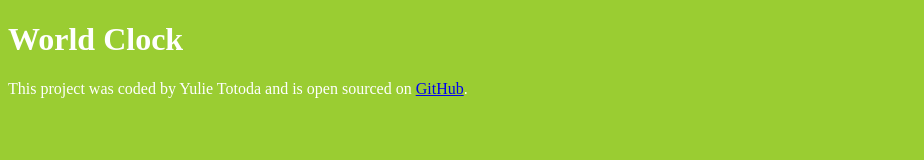
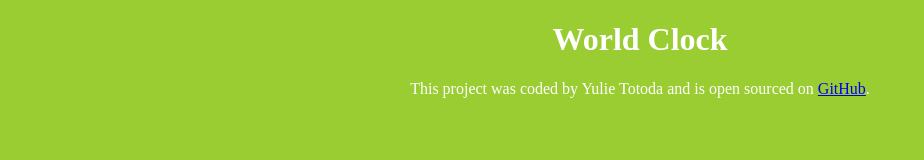
Before and after one commit to Yulie01/world-clock, a plain HTML site: page index.html in a window 1280 px wide. Shown: the whole page, without its empty margins (0-924 px from the left). Drawn offline with Linux system fonts and the light colour scheme.

Commit message:
Update style.css

```diff
--- a/css/style.css
+++ b/css/style.css
@@ -2,3 +2,9 @@ body {
     background: yellowgreen;
     color: white;
 }
+h1 {
+    text-align: center;
+}
+footer {
+    text-align: center;
+}
```
